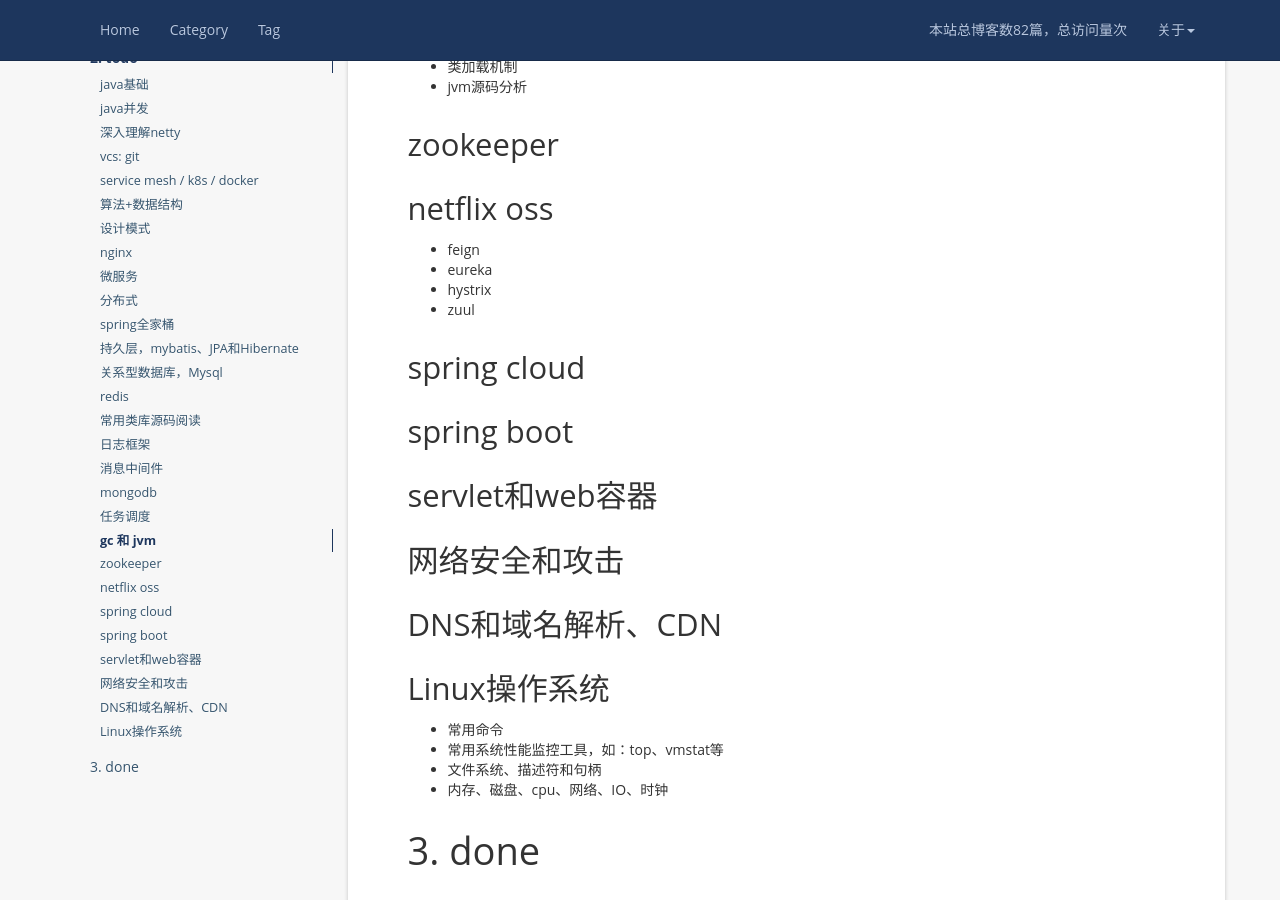
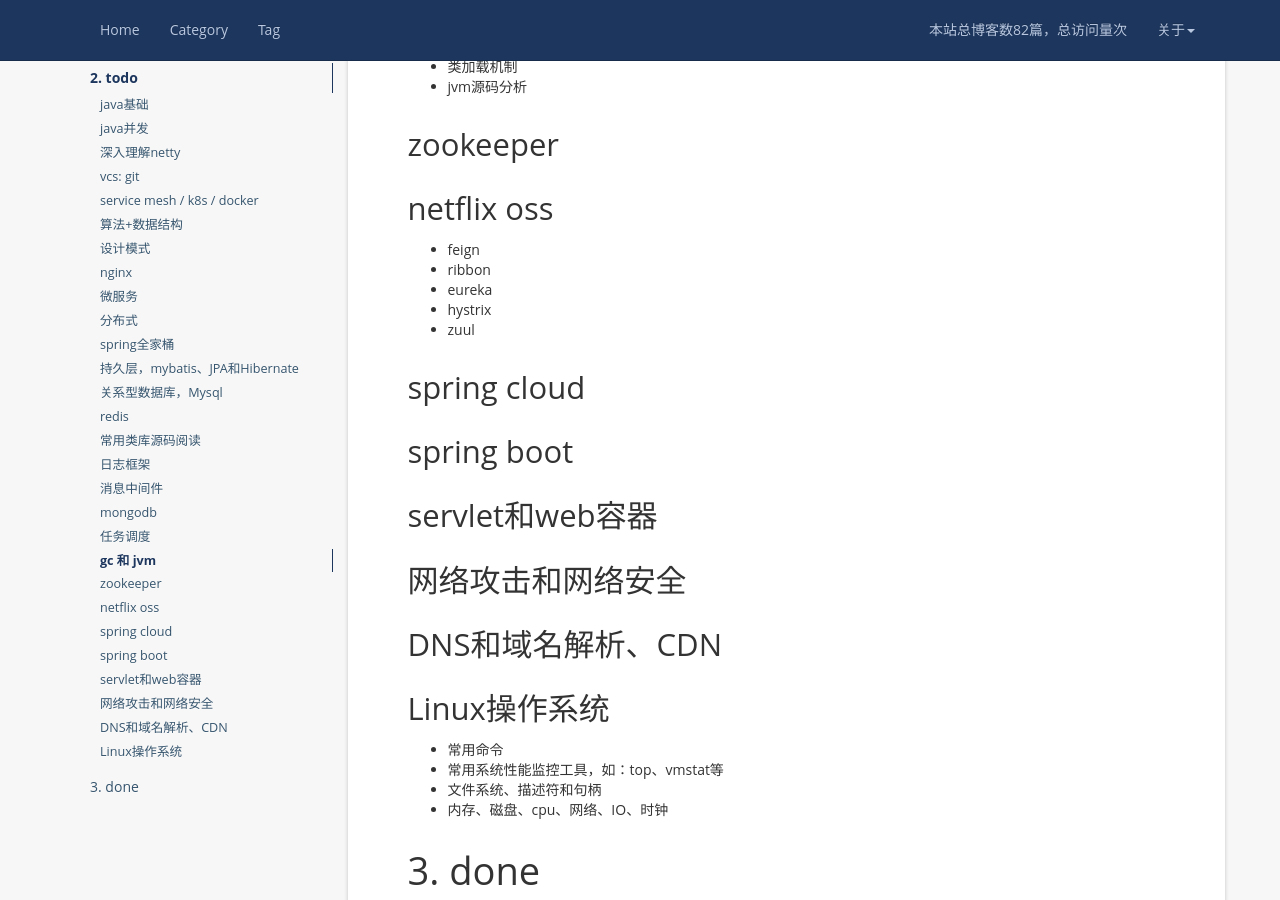
Before and after one commit to zhangfb95/zhangfb95.github.io.bak, a Jekyll site: the page built from plan.md, in a window 1280 px wide and 900 px high, scrolled down 3091 px. Built offline with Jekyll 4.4.1, drawn with Linux system fonts in a browser that asks for light colours; nearby versions of some CDN libraries; a script that is not in the unit is left out; comment, search, counter and statistics services are not loaded.

Commit message:
修改计划

```diff
--- a/plan.md
+++ b/plan.md
@@ -129,6 +129,7 @@
 ## netflix oss
 
 + feign
++ ribbon
 + eureka
 + hystrix
 + zuul
@@ -139,7 +140,7 @@
 
 ## servlet和web容器
 
-## 网络安全和攻击
+## 网络攻击和网络安全
 
 ## DNS和域名解析、CDN
 
```
